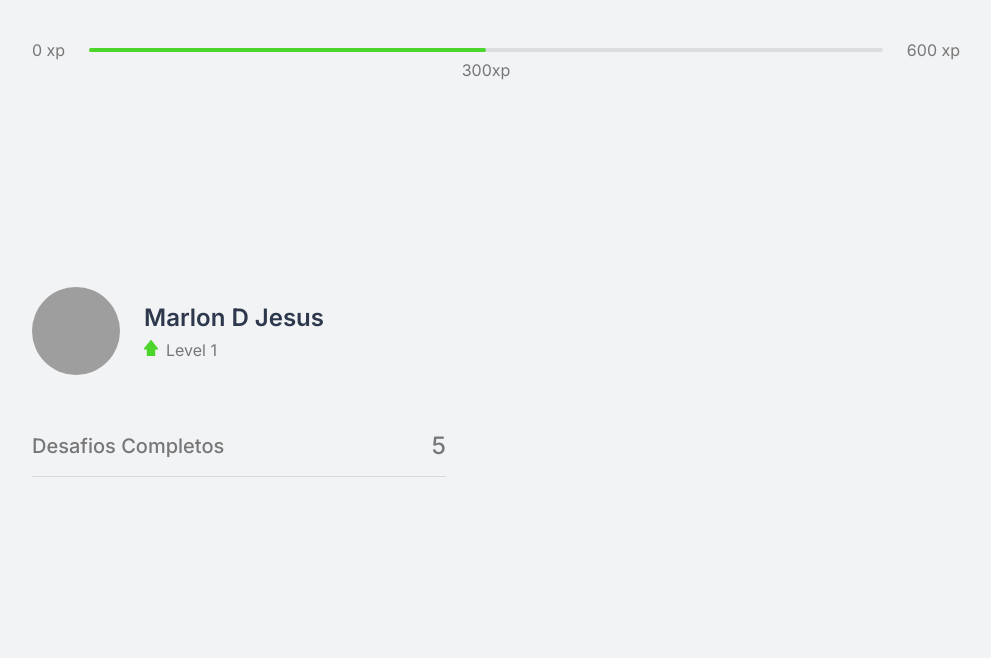
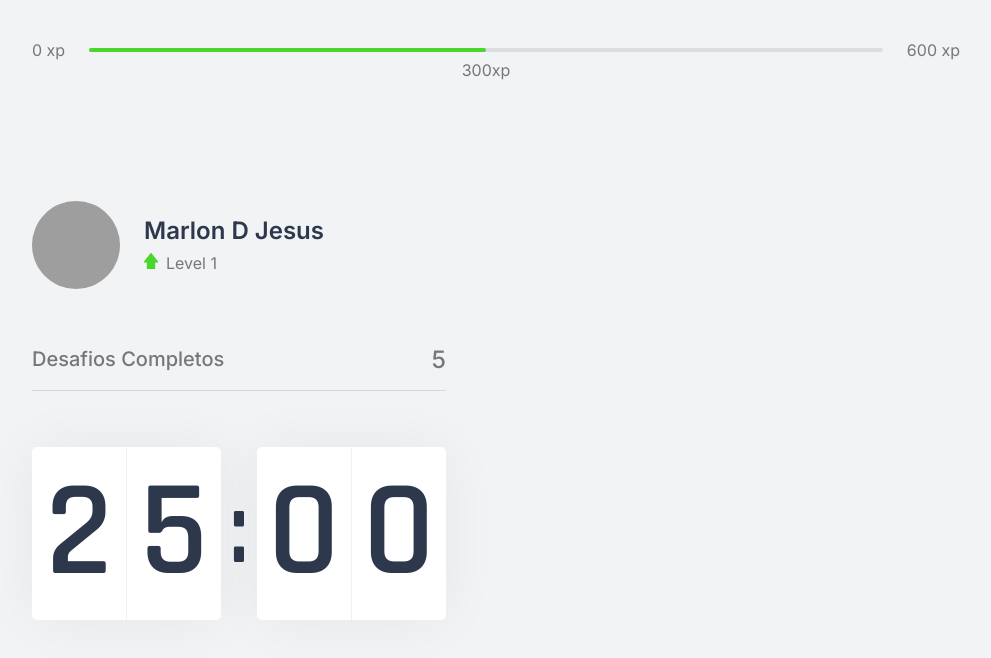
Before and after one commit to paichato/moveit-next, a Next.js app: page / in a window 1280 px wide. Shown: the top 658 px of the page, without its empty margins (144-1135 px from the left). Built offline with nearby package versions, Linux system fonts and the light colour scheme; grey boxes are pictures that could not be loaded.

Commit message:
:construction: feat-> added all styles to countdown

```diff
--- a/src/components/Countdown.tsx
+++ b/src/components/Countdown.tsx
@@ -1,7 +1,17 @@
+import styles from '../styles/component/Countdown.module.css';
+
 export function Countdown(){
     return(
-        <div>
-
+        <div className={styles.countdownContainer}>
+            <div>
+                <span>2</span>
+                <span>5</span>
+            </div>
+            <span>:</span>
+            <div>
+                <span>0</span>
+                <span>0</span>
+            </div>
         </div>
     )
 }
--- a/src/pages/index.tsx
+++ b/src/pages/index.tsx
@@ -3,6 +3,7 @@
 import { Profile } from "../components/Profile";
 import styles from '../styles/pages/Home.module.css'
 import { CompletedChallenges } from "../components/CompletedChallenges";
+import { Countdown } from "../components/Countdown";
 
 export default function Home() {
   return (
@@ -14,6 +15,7 @@
       <div>
         <Profile/>
         <CompletedChallenges/>
+        <Countdown/>
       </div>
       <div>
 
--- a/src/styles/component/Countdown.module.css
+++ b/src/styles/component/Countdown.module.css
@@ -0,0 +1,37 @@
+
+.countdownContainer{
+    display: flex;
+    align-items: center;
+    font-family: Rajdhani;
+    font-weight: 600;
+    color:var(--title);
+}
+
+.countdownContainer > div{
+    flex: 1;
+    display: flex;
+    align-items: center;
+    justify-content: space-evenly;
+    background: var(--white);
+    box-shadow: 0 0 60px rgba(0, 0, 0, 0.05);
+    border-radius: 5px;
+    font-size: 8.5rem;
+    text-align:center;
+
+}
+
+.countdownContainer > div span{
+    flex: 1;
+}
+.countdownContainer > div span:first-child{
+    border-right: 1px solid #f0f1f3;
+}
+
+.countdownContainer > div span:first-last{
+    border-left: 1px solid #f0f1f3;
+}
+
+.countdownContainer > span{
+    font-size: 6.25rem;
+    margin: 0 0.5rem;
+}
```
